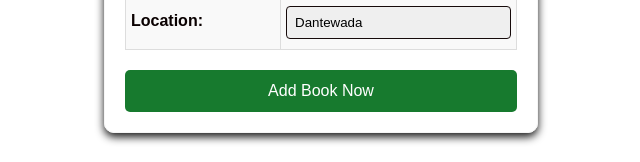
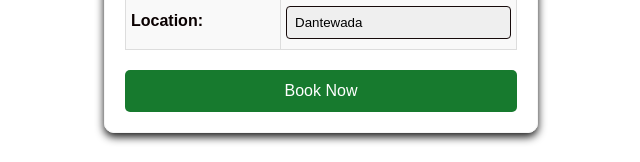
Before and after one commit to Somda123/booked, a React (Create React App) app: page /bookroom in a window 1280 px wide. Shown: the part 591-753 px from the top of the page, without its empty margins (319-959 px from the left). Built offline with nearby package versions, Linux system fonts and the light colour scheme.

Commit message:
bookroom

```diff
--- a/src/components/BookRoom.js
+++ b/src/components/BookRoom.js
@@ -1410,7 +1410,7 @@ const AddBooking = ({ onAddCustomer = () => {} }) => {
                     </tbody>
                 </table>
                 <button type="submit" className="add-booking-button" disabled={isLoading}>
-                    {isLoading ? "Booking...." : "Add Book Now"}
+                    {isLoading ? "Booking...." : "Book Now"}
                 </button>
             </form>
         </div>
```
